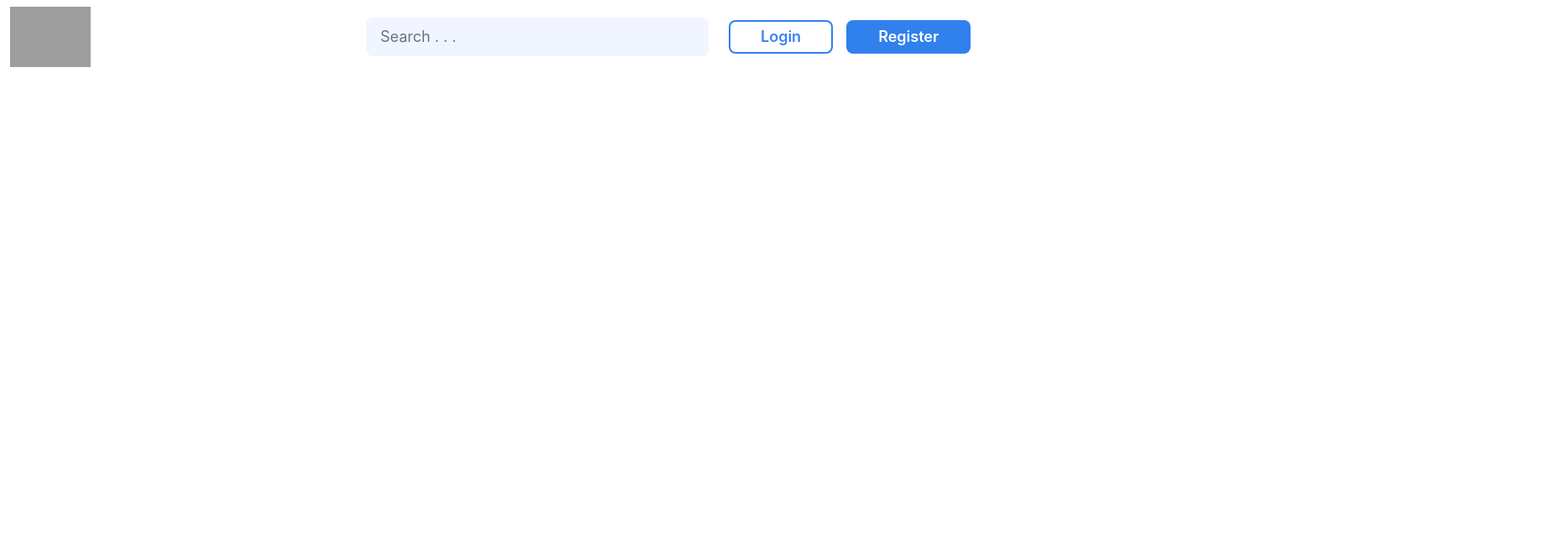
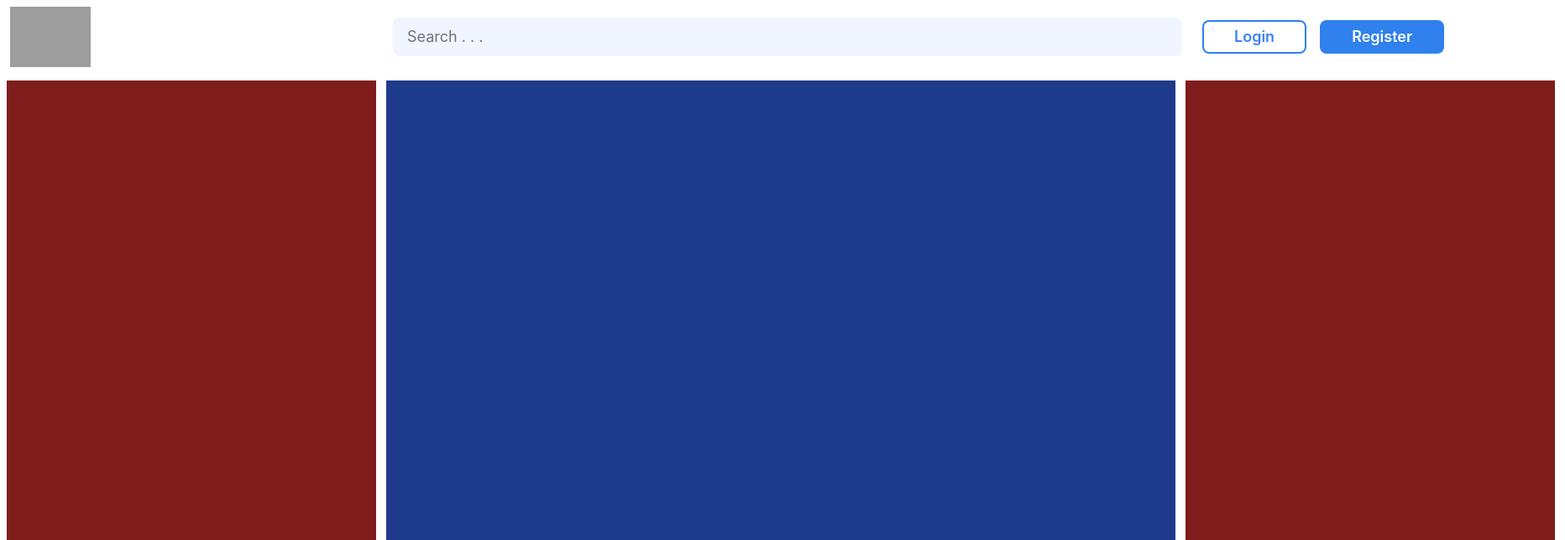
Before and after one commit to katampoi/phase-5-frontend, a React (Create React App) app: page / in a window 1280 px wide. Shown: the top 644 px of the page at 84% size, 1864 px wide, since content can reach past the window. Built offline with nearby package versions, Linux system fonts and the light colour scheme; grey boxes are pictures that could not be loaded.

Commit message:
body sections

```diff
--- a/src/components/NavBar.jsx
+++ b/src/components/NavBar.jsx
@@ -4,7 +4,7 @@ import LogoImage from './LogoImage'
 
 function NavBar() {
   return (
-    <div className='grid grid-cols-3 gap-4  items-center mx-1'>
+    <div className='grid grid-cols-[440px,940px,440px] gap-4 justify-between items-center mx-1'>
       <LogoImage/>
       <div className='flex flex-row justify-end'>
         <div className='border w-full rounded-lg search '>
--- a/src/pages/LandingPage.jsx
+++ b/src/pages/LandingPage.jsx
@@ -3,8 +3,19 @@ import NavBar from '../components/NavBar'
 
 function LandingPage() {
   return (
-    <div>
+    <div className=''>
       <NavBar/>
+      <section id="body" className='grid grid-cols-[440px,940px,440px] justify-between gap-3 mt-4'>
+        <section id="leftBar" className='w-[440px] h-[90vh] bg-red-900'>
+
+        </section>
+        <section id='middle' className='bg-blue-900 '>
+
+        </section>
+        <section id="leftBar" className=' h-[90vh] bg-red-900 '>
+
+        </section>
+      </section>
     </div>
   )
 }
```
